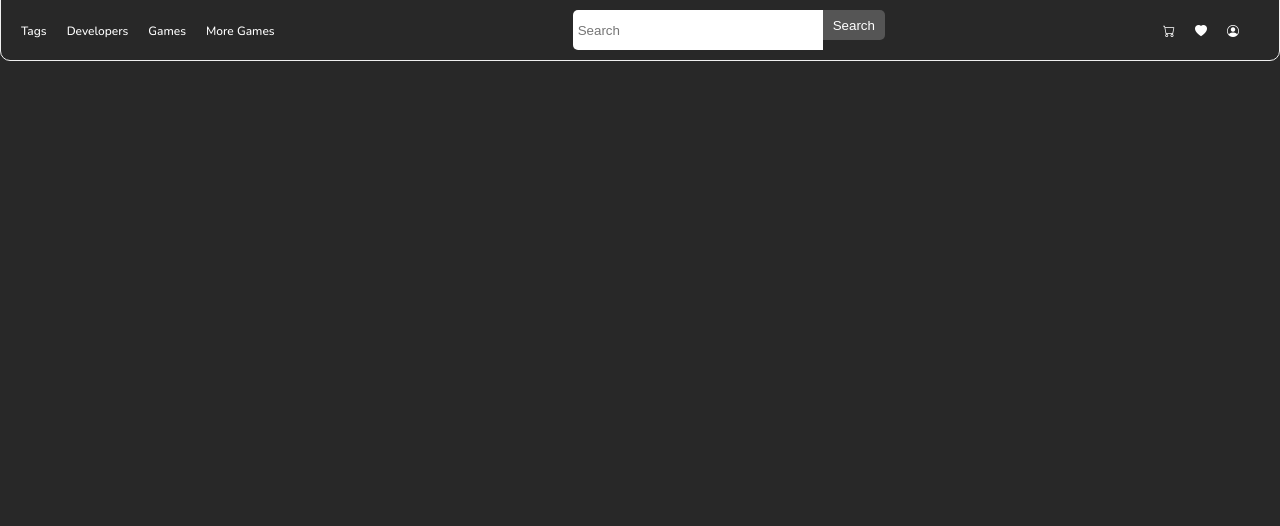
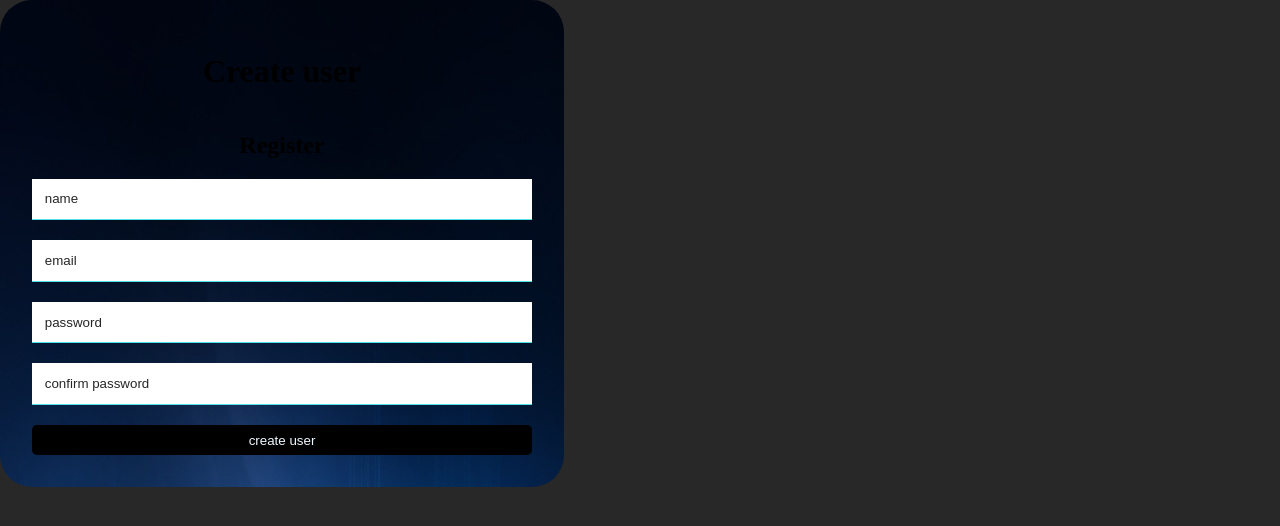
Before and after one commit to Braiton98/Ecommerce-front-back, a React (Vite) app in the folder Ecommerce_Game/: page /register in a window 1280 px wide. Shown: the top 526 px of the page. Built offline with nearby package versions, Linux system fonts and the light colour scheme; no server answers.

Commit message:
Union de login/register y filtrado por letra

```diff
--- a/Ecommerce_Game/src/componentes/App.jsx
+++ b/Ecommerce_Game/src/componentes/App.jsx
@@ -1,33 +1,39 @@
-/* eslint-disable react/jsx-no-target-blank */
-
-import './App.css'
-import Navbar from './Navbar/Navbar'
-import Developers from './Developers/ApiDevelopers'
-import Tags from './Tags/ApiTags'
-import Game from './Game/Game'
-import NotFound from './NotFound/NotFound'
-import { BrowserRouter as Router, Routes, Route } from 'react-router-dom'
-import ApiGames from './Games/ApiGames'
-import Search from './Search/Search'
-import BackGameInfo from './BackGameInfo/BackGameInfo'
-
-
-
-
+import './App.css';
+import Navbar from './Navbar/Navbar';
+import Developers from './Developers/ApiDevelopers';
+import Tags from './Tags/ApiTags';
+import Game from './Game/Game';
+import NotFound from './NotFound/NotFound';
+import { BrowserRouter as Router, Routes, Route, useLocation } from 'react-router-dom';
+import ApiGames from './Games/ApiGames';
+import Search from './Search/Search';
+import BackGameInfo from './BackGameInfo/BackGameInfo';
+import LoginPage from './Login/LoginPage.jsx';
+import Register from './Login/Register';
 
 function App() {
+  return (
+    <Router>
+      <AppContent />
+    </Router>
+  );
+}
 
+function AppContent() {
+  const location = useLocation();
+  const shouldShowHeader = !["/", "/register"].includes(location.pathname);
 
   return (
     <>
-
-      <Router>
+      {shouldShowHeader && (
         <header>
           <Navbar />
         </header>
-
+      )}
       <Routes>
-          <Route path="/" element={<ApiGames />} />
+        <Route path="/" element={<LoginPage />} />
+        <Route path="/register" element={<Register />} />
+        <Route path="/games" element={<ApiGames />} />
         <Route path="/MoreGames" element={<BackGameInfo />} />
         <Route path="/Developers" element={<Developers />} />
         <Route path="/Tags" element={<Tags />} />
@@ -35,12 +41,8 @@ function App() {
         <Route path="/detailgame/:id" element={<Game />} />
         <Route path="/Search" element={<Search />} />
       </Routes>
-      </Router>
-
     </>
-
-
-  )
+  );
 }
 
-export default App
+export default App;
--- a/Ecommerce_Game/src/componentes/BackFilter/FilterBack.jsx
+++ b/Ecommerce_Game/src/componentes/BackFilter/FilterBack.jsx
@@ -1,35 +1,21 @@
-import './filterback.css'
+import React from 'react';
+import './filterback.css';
 
-export const FilterBack = () => {
+const FilterBack = ({ onSelect }) => {
+  const handleClick = (e) => {
+    onSelect(e.target.value);
+  };
+
   return (
     <>
-    <p>Filtrar por: </p>
-        <button value="A">A</button>
-        <button value="B">B</button>
-        <button value="C">C</button>
-        <button value="D">D</button>
-        <button value="E">E</button>
-        <button value="F">F</button>
-        <button value="G">G</button>
-        <button value="H">H</button>
-        <button value="I">I</button>
-        <button value="J">J</button>
-        <button value="K">K</button>
-        <button value="L">L</button>
-        <button value="M">M</button>
-        <button value="N">N</button>
-        <button value="O">O</button>
-        <button value="P">P</button>
-        <button value="Q">Q</button>
-        <button value="R">R</button>
-        <button value="S">S</button>
-        <button value="T">T</button>
-        <button value="U">U</button>
-        <button value="V">V</button>
-        <button value="W">W</button>
-        <button value="X">X</button>
-        <button value="Y">Y</button>
-        <button value="Z">Z</button>
+      <p>Filtrar por: </p>
+      {Array.from('ABCDEFGHIJKLMNOPQRSTUVWXYZ').map((letter) => (
+        <button key={letter} value={letter} onClick={handleClick}>
+          {letter}
+        </button>
+      ))}
     </>
-  )
-}
+  );
+};
+
+export default FilterBack;
--- a/Ecommerce_Game/src/componentes/BackGameInfo/BackGameInfo.jsx
+++ b/Ecommerce_Game/src/componentes/BackGameInfo/BackGameInfo.jsx
@@ -1,16 +1,21 @@
 import React, { useEffect, useState } from 'react';
 import './backinfo.css';
 import '../Games/Games.css';
-import { FilterBack } from '../BackFilter/FilterBack';
+import FilterBack from '../BackFilter/FilterBack';
 
 const BackGameInfo = () => {
   const [data, setData] = useState([]);
   const [loading, setLoading] = useState(true);
+  const [selectedLetter, setSelectedLetter] = useState('');
+  const maxLength = 150;
 
-  useEffect(() => {
-    const fetchData = async () => {
+  const fetchData = async (letter) => {
     try {
-        const response = await fetch('http://localhost:3008/api/games');
+      const url = letter
+        ? `http://localhost:3008/api/letter?name=${letter}`
+        : 'http://localhost:3008/api/games';
+
+      const response = await fetch(url);
       if (!response.ok) {
         throw new Error(`Error ${response.status}: ${response.statusText}`);
       }
@@ -26,8 +31,13 @@ const BackGameInfo = () => {
     }
   };
 
-    fetchData();
-  }, []);
+  useEffect(() => {
+    fetchData(selectedLetter);
+  }, [selectedLetter]);
+
+  const handleLetterSelect = (letter) => {
+    setSelectedLetter(letter);
+  };
 
   return (
     <>
@@ -36,19 +46,26 @@ const BackGameInfo = () => {
       ) : (
         <>
           <div className='filter filter-back'>
-            <FilterBack />
+            <FilterBack onSelect={handleLetterSelect} />
           </div>
           <div className='games'>
-            {data.map(({ _id, name, description, platforms, img }) => (
+            {data.length > 0 ? (
+              data.map(({ _id, name, description, platforms, img }) => (
                 <div className='card' key={_id}>
                   <img src={img} alt={name} className='db-img' />
                   <div className="card-data card-back">
                     <h2 className='db-name'>{name}</h2>
-                  <p className='description'>{description}</p>
+                    <p className='description'>
+                      {description.slice(0, maxLength)}
+                      {description.length > maxLength && '...'}
+                    </p>
                     <p>Platforms: {platforms}</p>
                   </div>
                 </div>
-            ))}
+              ))
+            ) : (
+              <p className='no-games'>No hay juegos con la letra: {selectedLetter}</p>
+            )}
           </div>
         </>
       )}
--- /dev/null
+++ b/Ecommerce_Game/src/componentes/Login/Login.css
@@ -0,0 +1,76 @@
+/* body {
+    display: flex;
+    justify-content: center;
+    padding: 2rem;
+} */
+
+
+.login, .register{
+    display: flex;
+    flex-direction: column;
+    padding: 2rem;
+    border-radius: 2rem;
+    height: auto;
+    background-image: url(./proy.jpg);
+    text-align: center;
+    width: 500px;
+
+}
+
+/* h1{
+    font-size: 2rem;
+    color: aliceblue;
+    font-weight: bold;
+
+}
+
+h2{
+    color: #7fffd4;
+    text-align: center;
+    margin: 10px;
+} */
+
+.form_auth {
+    display: flex;
+    flex-direction: column;
+    gap: 20px;
+}
+
+input {
+    height: 0%;
+    border: none;
+    outline: none;
+    padding: 0.8rem;
+    border-bottom: 1px solid #51e2e9;
+
+
+    &::placeholder{
+        color: #272626;
+    }
+}
+
+/*
+button{
+        height: 16%;
+        font-size: 1rem;
+        font-weight: 400;
+        padding: 1rem;
+        border: none;
+        background: #51e2e9;
+        color: #000;
+        cursor: pointer;
+
+        &:hover{
+            animation: 5s ease-in linear infinite;
+            color: rgb(255, 242, 242);
+            background-color: rgb(27, 29, 31);
+        }
+    }
+
+
+p a{
+    margin-top: 1rem;
+    font-size: 0.8rem;
+    color: #7fffd4;
+
+} */
--- /dev/null
+++ b/Ecommerce_Game/src/componentes/Login/LoginPage.jsx
@@ -0,0 +1,37 @@
+import { useState} from 'react'
+import './Login.css'
+
+function LoginPage () {
+   const [email, setEmail] = useState('')
+   const [password, setPassword] = useState('')
+
+   const handleSubmit = (e) => {
+        e.preventDefault()
+   }
+
+    return (
+        <div className='login'>
+        <h2>Login</h2>
+        <form className='form_auth' onSubmit={handleSubmit}>
+            <input
+                placeholder='email'
+                type="email"
+                value={email}
+                onChange={(e) => setEmail(e.target.value)}
+            />
+
+            <input
+                type="password"
+                placeholder='password'
+                onChange={(e) => setPassword(e.target.value)}
+                value={password}
+            />
+            <button onClick={() => window.location.href="/games"}>Login</button>
+        </form>
+        <p> Do you not have an accout yet?<a href="/register"> Sign up</a></p>
+        </div>
+    )
+}
+
+
+export default LoginPage;
--- /dev/null
+++ b/Ecommerce_Game/src/componentes/Login/Register.jsx
@@ -0,0 +1,54 @@
+import { useState } from 'react' ;
+import './Login.css'
+
+
+function Register()  {
+    const [name, setName] = useState('');
+    const [email, setEmail] = useState('');
+    const [password, setPassword] = useState('');
+    const [confirmPassword, setConfirmPassword] = useState('');
+
+    const handleSubmit = (e) => {
+      e.preventDefault();
+    }
+
+    return (
+      <div className='register'>
+        <h1>Create user</h1>
+        <h2>Register</h2>
+        <form className='form_auth' onSubmit={handleSubmit}>
+
+            <input
+              placeholder='name'
+              type="text"
+              value={name}
+              onChange={(e) => setName(e.target.value)}
+            />
+
+            <input
+              placeholder='email'
+              type="email"
+              value={email}
+              onChange={(e) => setEmail(e.target.value)}
+            />
+
+            <input
+             placeholder='password'
+             type="password"
+             value={password}
+             onChange={(e) => setPassword(e.target.value)}
+            />
+
+            <input
+              placeholder='confirm password'
+              type="password"
+              value={confirmPassword}
+              onChange={(e) => setConfirmPassword(e.target.value)}
+            />
+            <button onClick={() => window.location.href="/games"}>create user</button>
+        </form>
+      </div>
+    )
+}
+
+export default Register
```
Also changed, not shown: Ecommerce_Game/src/componentes/Login/proy.jpg (added). Lines whose indentation alone changed are shown as unchanged.
